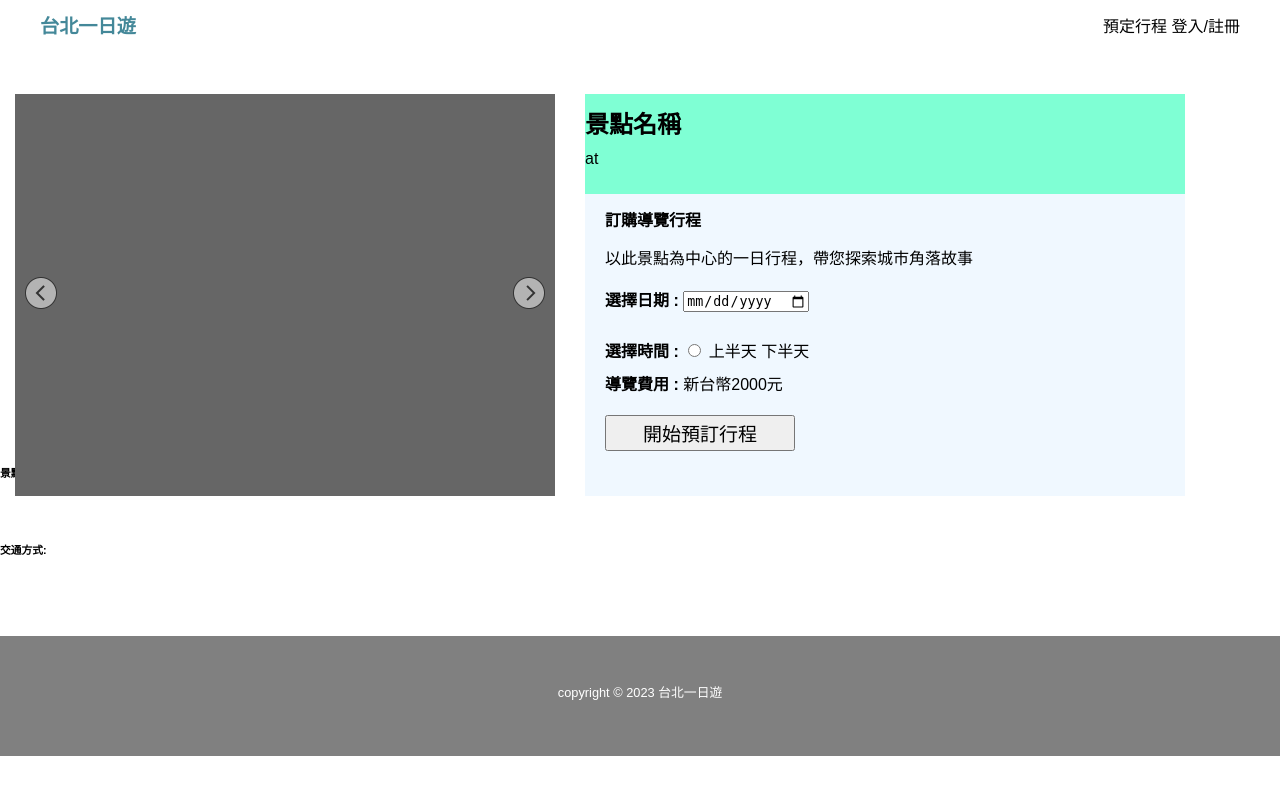
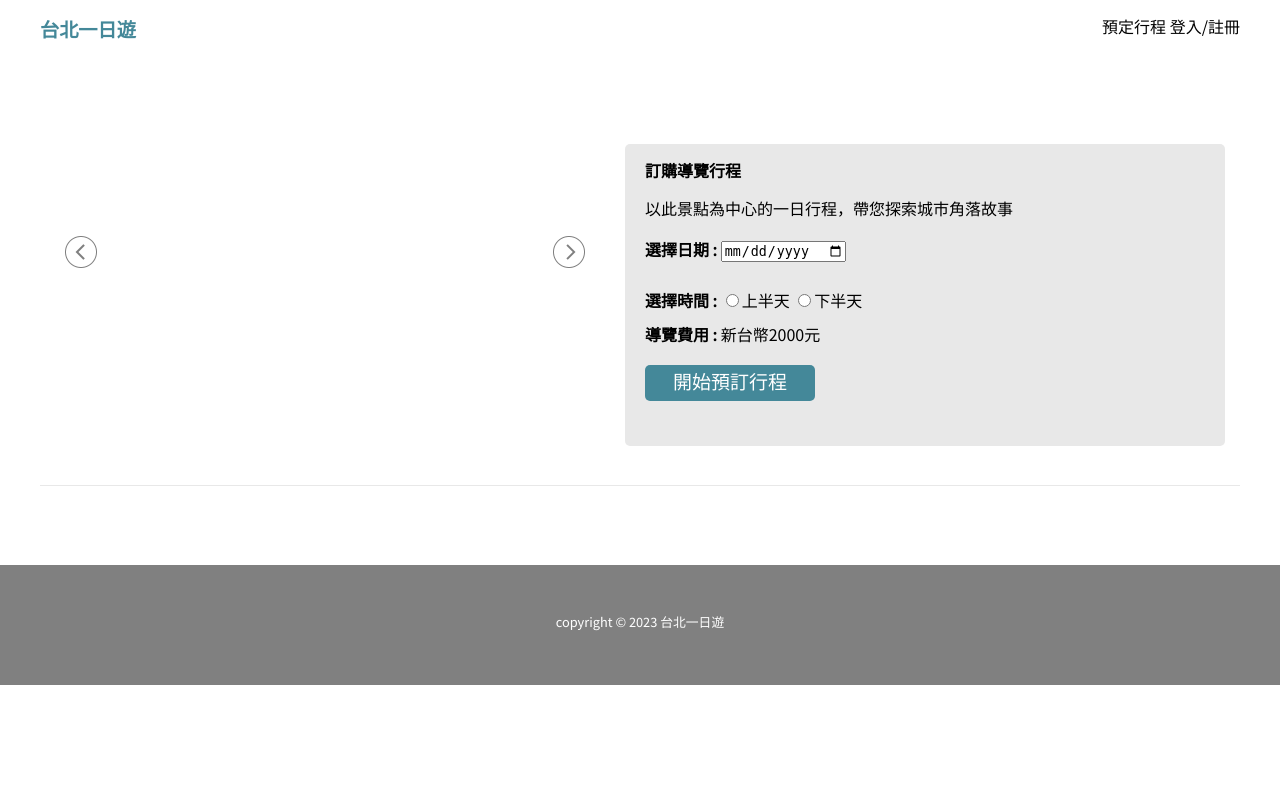
Before and after one commit to eunicezhou/Wehelp_Stage2, a Flask app: template templates/attraction.html in a window 1280 px wide. Run offline with Flask 3, Linux system fonts and the light colour scheme; the template is opened without the code that fills it, so the values that code supplies are empty.

Commit message:
finish week3 homework

```diff
--- a/app.py
+++ b/app.py
@@ -40,7 +40,7 @@
 #================api===============================================================
 CORS(app, resources={r"/api/*": {"origins": "*"}})
 @app.route("/api/attractions")
-def attraction():
+def apiattraction():
 	page = request.args.get("page")
 	keyword = request.args.get("keyword")
 	# print(keyword)
@@ -170,9 +170,9 @@
 @app.route("/")
 def index():
 	return render_template("index.html")
-# @app.route("/attraction/<id>")
-# def attraction(id):
-# 	return render_template("attraction.html")
+@app.route("/attraction/<id>")
+def attraction(id):
+	return render_template("attraction.html")
 # @app.route("/booking")
 # def booking():
 # 	return render_template("booking.html")
--- /dev/null
+++ b/static/css/attraction.css
@@ -0,0 +1,271 @@
+@import url('https://fonts.googleapis.com/css2?family=Kalam&family=Noto+Sans+TC&display=swap');
+body{
+    padding: 0%;
+    margin: 0%;
+    font-family: 'Noto Sans TC', sans-serif;
+    font-size: 16px;
+    line-height: 13.3px;
+}
+/* 設定字型大小及字高 */
+h1{
+    font-size: 28px;
+    font-weight: bold;
+}
+h2{
+    font-size: 30px;
+    font-weight: bold;
+}
+h3{
+    font-size: 24px;
+}
+button{
+    font-size: 19px;
+    line-height: 16px;
+}
+.bold{
+    font-weight: bold;
+    color:white;
+    margin-bottom: 10px;
+}
+
+/* 設定navbar */
+.nav{
+    display: flex ;
+    width:100vw;
+    height:54px;
+    justify-content: center;
+    background-color: white;
+    position: fixed;
+    top:0px;
+    z-index: 10;
+}
+.nav--content{
+    display: inline-flex;
+    width:1200px;
+    justify-content: space-between;
+    align-items: center;
+}
+#title{
+    color:#448899;
+    font-size: larger;
+    font-weight: 700;
+}/* 設定header */
+.content--header{
+    width:1200px;
+    margin-left:auto ;
+    margin-right:auto ;
+    box-sizing: border-box;
+    padding:0 15px ;
+    position: relative;
+    top:54px;
+}
+.wrap-header{
+    display:inline-flex;
+    width:100%;
+    height:400px;
+    justify-content: space-between;
+}
+.header--left{
+    width:540px;
+    display: flex;
+    justify-content:space-between ;
+    align-items: center;
+}
+.header__div--image{
+    height: 100%;
+    width: 540px;
+    overflow: hidden;
+    position:relative;
+}
+.header__div--leftbar{
+    z-index: 2;
+    height: 36px;
+    position:absolute;
+    top:0;
+    bottom:0;
+    left:10px;
+    margin:auto 0;
+}
+.header__div--rightbar{
+    z-index: 2;
+    height: 36px;
+    position:absolute;
+    top:0;
+    bottom:0;
+    right:10px;
+    margin:auto 0;
+}
+.circles{
+    height:12px;
+    position:absolute;
+    bottom:15px;
+    left:0;
+    right:0;
+    margin:0 auto;
+}
+.circles>img{
+    margin:0 8px;
+}
+.images{
+    height:100%;
+    width:auto;
+    object-fit: cover;
+    display:flex;
+    position:relative;
+    left:0px;
+
+    transition: all 1s;
+}
+.images>img{
+    width:100%;
+    height:100%;
+    flex-shrink:0;
+    object-fit: cover;
+}
+
+.header--right{
+    width:600px;
+    display:grid;
+    grid-template-rows: 43px 15px 22px 20px 302px;
+    position: relative;
+    top:-10px;
+}
+.attraction{
+    grid-row: 1/2;
+}
+.categoryAndMrt{
+    grid-row: 3/4;
+}
+.header__div_form{
+    grid-row: 5/6;
+    background-color: #E8E8E8;
+    display:grid;
+    grid-gap:15px;
+    padding: 15px 20px 0px 20px;
+    align-items: center;
+    border-radius: 5px;
+}
+.form--bookingtime[type="radio"]{
+    accent-color: #448899;
+    /* appearance: none; */
+    background-color: white;
+    border:white 2px solid;
+  }
+.purchase{
+    color:black;
+    margin:0;
+}
+.header__div_form>form{
+    height: 200px;
+}
+.header__div_form label{
+    color:black;
+}
+.nextline{
+    display:block;
+    width:100%;
+    height: 15px;
+}
+.content__form_btn{
+    box-sizing: border-box;
+    width:170px;
+    height:36px;
+    padding:10px 20px;
+    background-color:#448899;
+    border:none;
+    border-radius: 5px;
+    text-align: center;
+    color: #fff;
+}
+.main{
+    border-bottom: #e8e8e8 solid 1px;
+    position:relative;
+    top:85px;
+    left:0;
+    right:0;
+    width:1200px;
+    margin:0 auto;
+}
+.content--bottom{
+    display: block;
+    margin: 0 auto 90px auto;
+    width:1200px;
+    height: auto;
+    line-height:normal;
+    color:#666666;
+    box-sizing: border-box;
+    padding: 10px;
+    position:relative;
+    top:85px;
+    text-align:justify;
+}
+.footer{
+    height:70px;
+    text-align: center;
+    color: white;
+    font-size:0.8em;
+    padding-top: 50px;
+    background-color: gray;
+    position: relative;
+    top:54px;
+}
+@media(max-width:1200px){
+    body{
+        width:100vw;
+        margin-left:auto ;
+        margin-right:auto ;
+    }
+    .nav{
+        width: 100vw;
+        box-sizing: border-box;
+        padding: 10px;
+    }
+    .nav--content{
+        width: 100%;
+    }
+    .content--header{
+        width:100vw;
+    }
+    .wrap-header{
+        width:100vw;
+        margin:0 auto ;
+    }
+    .header--right{
+        width:60vw;
+        margin:0 20px 0 30px;
+    }
+    .main{
+        width:100vw;
+    }
+    .content--bottom{
+        width:100vw;
+    }
+    .footer{
+        width:100vw;
+    }
+}
+@media(max-width:800px){
+    .content--header{
+        width:100vw;
+        padding: 0;
+    }
+    .wrap-header{
+        display:flex;
+        flex-wrap:wrap;
+        height: auto;
+        width: 100%;
+    }
+    .header--left{
+        width:100%;
+    }
+    .header--right{
+        width:100%;
+        margin: 10px;
+    }
+    .header__div--image{
+        width:100%;
+    }
+    .content--bottom{
+        padding: 10px;
+    }
+}
--- /dev/null
+++ b/static/javascript/attraction.js
@@ -0,0 +1,117 @@
+//獲得景點資訊頁面
+let path = location.pathname;
+let id = path.slice(12);
+
+const Pictures = document.querySelector('.images');
+const circles = document.querySelector('.circles');
+const attraction = document.querySelector(".attraction");
+const categoryAndMrt = document.querySelector(".categoryAndMrt");
+const leftBTN = document.querySelector(".header__div--leftbar");
+const rightBTN = document.querySelector(".header__div--rightbar");
+const text = document.querySelector(".content--bottom");
+const outer = document.querySelector(".header__div--image");
+
+function attractionInformation(){
+    fetch(`/api/attractions/${id}`)
+    .then((response)=>{
+        return response.json();
+    }).then((data)=>{
+        let result = data.data;
+        return result;
+    }).then((result)=>{
+        let resultList = {
+            'address':result[0]['address'],
+            'category':result[0]['category'],
+            'description':result[0]['description'],
+            'image':result[0]['image'],
+            'mrt':result[0]['mrt'],
+            'transport':result[0]['transport'],
+            'name':result[0]['name']
+        }
+        return resultList;
+    }).then((resultList)=>{
+        circles.style.width = 28*resultList['image'].length+'px';
+        for(let i=0;i<resultList['image'].length;i++){
+            let img = document.createElement("img");
+            img.setAttribute('src',`${resultList['image'][i]}`);
+            img.setAttribute('class',"pictures");
+            img.setAttribute('id',`${i}`);
+            Pictures.appendChild(img);
+            let circle = document.createElement("img");
+            circle.setAttribute('id',`${i}`);
+            let id = circle.id;
+            if(id==="0"){
+                circle.setAttribute('src',"../static/image/black_circle.png");
+            }else{
+                circle.setAttribute('src',"../static/image/white_circle.png");
+            }
+            circles.appendChild(circle);
+        }
+        attraction.textContent = `${resultList['name']}`
+        categoryAndMrt.textContent = `${resultList['category']} at ${resultList['mrt']}`;
+        leftBTN.addEventListener('click',leftShift);
+        rightBTN.addEventListener('click',rightShift);
+        text.innerHTML=`<p>${resultList['description']}</p>
+        <div class="bold" style="color:#666666">景點地址:</div>
+        <div>${resultList['address']}</div>
+        <br>
+        <div class="bold" style="color:#666666">交通方式:</div>
+        <div>${resultList['transport']}</div>`
+    })
+}
+attractionInformation()
+let index = 0;
+function movePicture(){
+    let width = 540;
+    let imgList = outer.querySelectorAll(".images>img");
+    if(index > imgList.length-1){
+        index = 0;
+    }else if(index < 0){
+        index = imgList.length-1
+    }
+    outer.querySelector(".images").style.left = index * width * -1 +"px";
+}
+function leftShift(){
+    index--;
+    movePicture();
+    changeColor();
+}
+function rightShift(){
+    index++;
+    movePicture();
+    changeColor();
+}
+function setShift(idx){
+    index = idx;
+    movePicture();
+    return index;
+}
+
+circles.addEventListener('click',(event)=>{
+    let circle = event.target;
+    circle.setAttribute('src',"../static/image/black_circle.png")
+    let id = circle.id;
+    index = parseInt(setShift(id));
+    changeColor();
+})
+function changeColor(){
+    console.log(index);
+    const circleList = document.querySelectorAll(".circles>img");
+    for(let c=0;c<circleList.length;c++){
+        let idX = parseInt(circleList[c].id);
+        if(idX !== index){
+            circleList[c].setAttribute('src',"../static/image/white_circle.png");
+        }else if(idX === index){
+            circleList[c].setAttribute('src',"../static/image/black_circle.png");
+        }
+    }
+}
+const dollars = document.querySelector("#dollars");
+const morning = document.querySelector("#morning");
+const afternoon = document.querySelector("#afternoon");
+morning.addEventListener('change',()=>{
+    dollars.textContent="新台幣2000元";
+})
+afternoon.addEventListener('change',()=>{
+    dollars.textContent="新台幣2500元";
+})
--- a/templates/attraction.html
+++ b/templates/attraction.html
@@ -4,14 +4,14 @@
     <meta charset="UTF-8">
     <meta name="viewport" content="width=device-width, initial-scale=1.0">
     <title>Introduction of Attraction</title>
-    <link rel="stylesheet" href="../static/attraction.css">
+    <link rel="stylesheet" href="../static/css/attraction.css">
 </head>
 <body>
     <section class="nav">
         <div class="nav--content">
-            <div id="title">
+            <h2 class="bold" id="title">
                 台北一日遊
-            </div>
+            </h2>
             <div class="nav__div--item">
                 <span>預定行程</span>
                 <span>登入/註冊</span>
@@ -19,16 +19,19 @@
         </div>
     </section>
     <section class="content--header">
+        <div class="wrap-header">
             <div class="header--left">
+                <div class="header__div--image">
+                    <div class="images"></div>
                     <div class="header__div--leftbar"><img src="../static/image/left.png" alt=""></div>
-            <div class="header__div--image">
+                    <div class="header__div--rightbar"><img src="../static/image/right.png" alt=""></div>
+                    <div class="circles"></div>
+                </div>
+            </div>
 
-            </div>
-            <div class="header__div--rightbar"><img src="../static/image/right.png" alt=""></div>
-        </div>
             <div class="header--right">
-            <h3 class="attraction">景點名稱</h3>
-            <div class="categoryAndMrt">{{type}} at {{mrt}}</div>
+                <h3 class="attraction" style="color:#666666"></h3>
+                <div class="categoryAndMrt"></div>
                 <div class="header__div_form">
                     <div class="purchase bold">訂購導覽行程</div>
                     <div>以此景點為中心的一日行程，帶您探索城市角落故事</div>
@@ -39,35 +42,28 @@
                         </div>
                             <div class="nextline"></div>
                         <div style="height: 22px;">
-                        <label for="time" class="bold">選擇時間 : </label>
-                        <input type="radio" name="time" id="form--bookingtime">
-                        <label for="time">上半天</label>
-                        <label for="time">下半天</label>
+                            <label for="time" class="bold form--bookingtime">選擇時間 : </label>
+                            <input type="radio" name="time" class="form--bookingtime" id="morning">上半天
+                            <input type="radio" name="time" class="form--bookingtime" id="afternoon">下半天
                         </div>
                         <div class="nextline"></div>
                         <div style="height: 22px;">
                             <span class="bold" style="color:black">導覽費用 : </span>
-                        新台幣2000元
+                            <span id="dollars">新台幣2000元</span>
                         </div>
                         <div class="nextline"></div>
                         <button type="submit" class="content__form_btn">開始預訂行程</button>
                     </form>
                 </div>
             </div>
-    </section>
-    <section class="content--button">
-        <div class="contentText">
-            <p>{{Text}}</p>
-            <h6>景點地址:</h6>
-            <div>{{address}}</div>
-            <br>
-            <h6>交通方式:</h6>
-            <div>{{transportation}}</div>
         </div>
     </section>
+    <div class="main"></div>
+    <section class="content--bottom">
+
+    </section>
     <section class="footer">copyright &copy 2023 台北一日遊</section>
-    <script>
-        let attractionImage = document.getElementsByClassName("header__div--image");
+    <script src="../static/javascript/attraction.js">
     </script>
 </body>
 </html>
--- a/templates/index.html
+++ b/templates/index.html
@@ -4,7 +4,7 @@
     <meta charset="UTF-8">
     <meta name="viewport" content="width=device-width, initial-scale=1.0">
     <title>Taipei-Attraction</title>
-    <link rel="stylesheet" href="../static/attraction.css">
+    <link rel="stylesheet" href="../static/css/index.css">
 </head>
 <body>
     <section class="nav">
@@ -49,6 +49,6 @@
         </div>
     </section>
     <section class="footer">copyright &copy 2023 台北一日遊</section>
-    <script src="../static/script.js"></script>
+    <script src="../static/javascript/script.js"></script>
 </body>
 </html>
```
Also changed, not shown: static/css/index.css (renamed from static/attraction.css, +4 -81 lines), static/javascript/script.js (renamed from static/script.js, +8 -3 lines), static/image/black_circle.png (added), static/image/icon_calendar.png (added), static/image/white_circle.png (added). Lines whose indentation alone changed are shown as unchanged.
